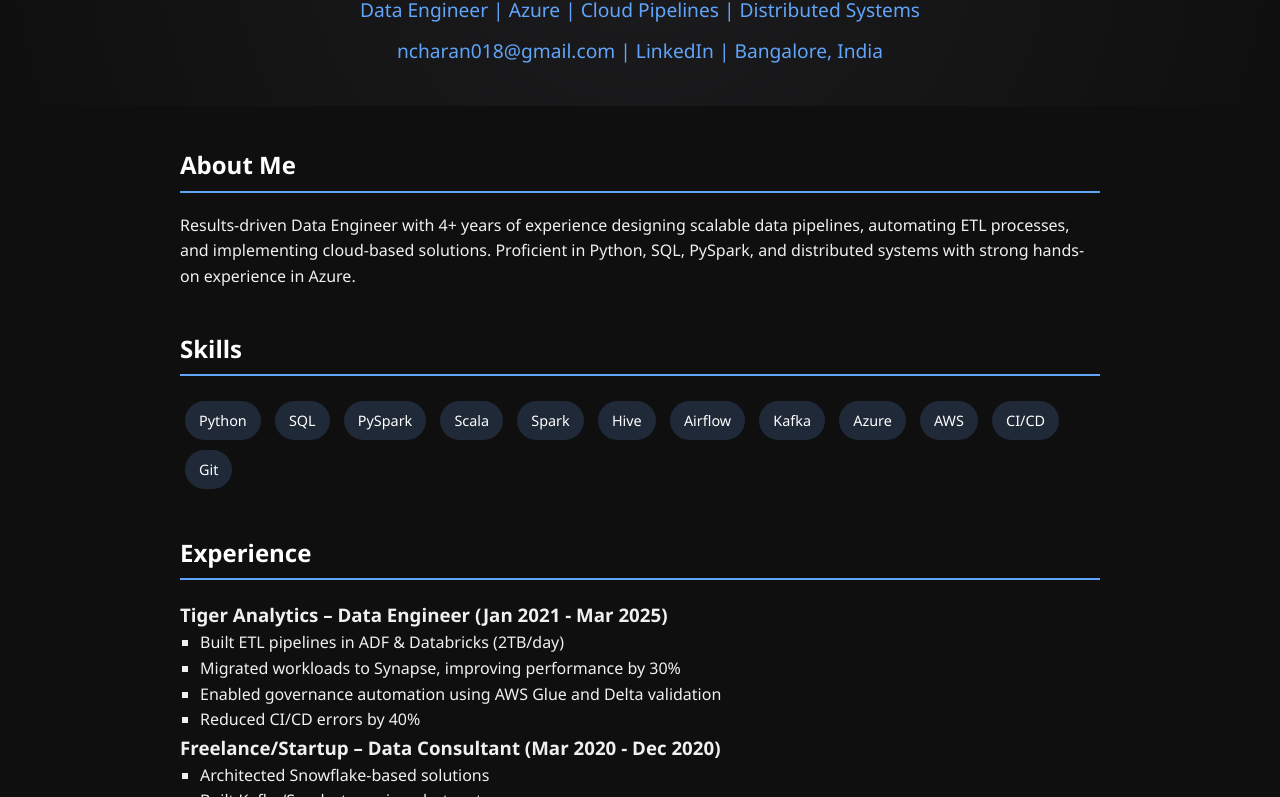
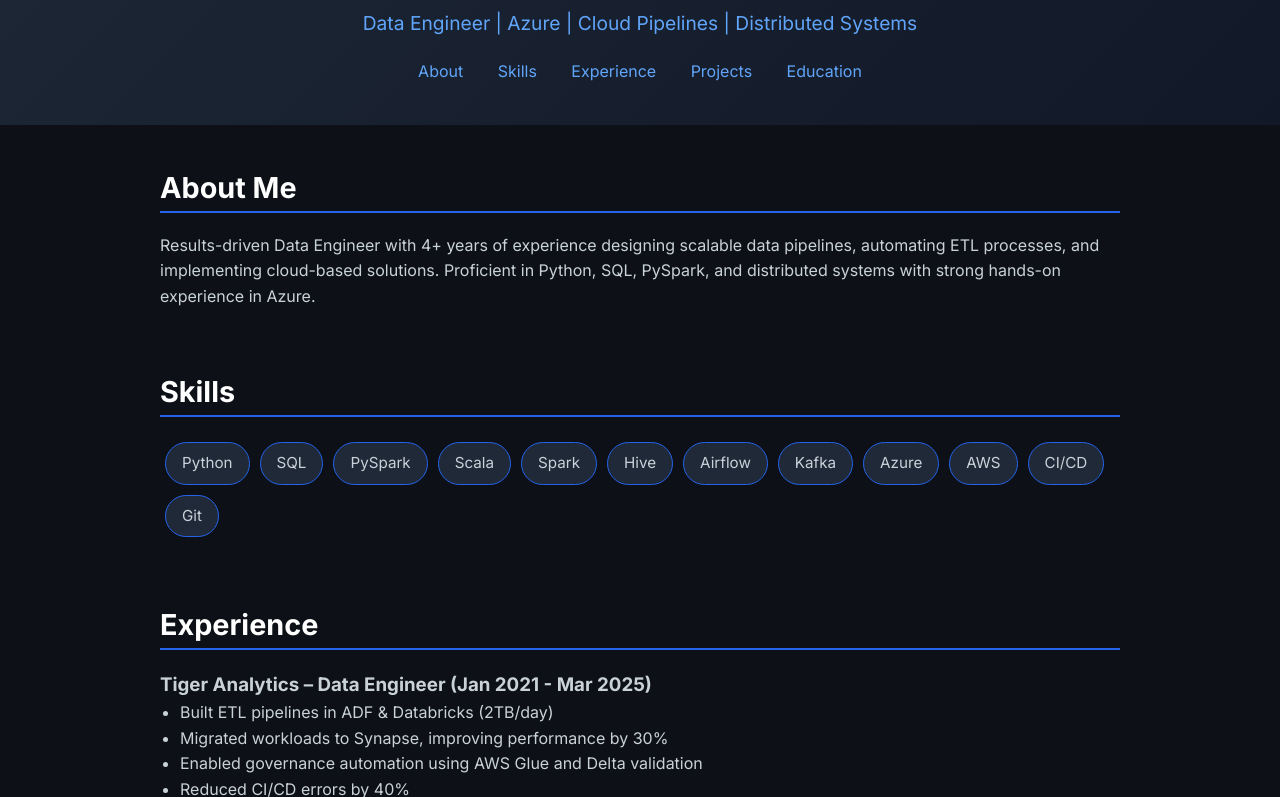
Before and after one commit to CUBE18/Crg-portfolio, a plain HTML site: page index.html in a window 1280 px wide. Shown: the part 299-1096 px from the top of the page. Drawn offline with Linux system fonts and the light colour scheme.

Commit message:
Update index.html

```diff
--- a/index.html
+++ b/index.html
@@ -4,108 +4,138 @@
   <meta name="viewport" content="width=device-width, initial-scale=1.0">
   <title>Charan N | Data Engineer</title>
   <style>
-    * {
-      box-sizing: border-box;
+    @import url('https://fonts.googleapis.com/css2?family=Inter:wght@400;600;700&display=swap');* {
   margin: 0;
   padding: 0;
+  box-sizing: border-box;
 }
+
 body {
-      font-family: 'Segoe UI', sans-serif;
-      background-color: #0f0f10;
-      color: #f0f0f0;
+  font-family: 'Inter', sans-serif;
+  background-color: #0d1117;
+  color: #c9d1d9;
   line-height: 1.6;
+  scroll-behavior: smooth;
 }
+
 header {
-      display: flex;
-      flex-direction: column;
-      align-items: center;
+  background: linear-gradient(135deg, #1f2937, #111827);
+  text-align: center;
   padding: 60px 20px 40px;
-      background: radial-gradient(circle, #1c1c1e 0%, #0f0f10 100%);
 }
+
 header img {
   width: 140px;
   height: 140px;
   border-radius: 50%;
+  object-fit: cover;
   margin-bottom: 20px;
-      object-fit: cover;
-      border: 3px solid #2d2d2f;
+  border: 4px solid #2563eb;
+  box-shadow: 0 0 15px rgba(37, 99, 235, 0.5);
 }
+
 header h1 {
-      font-size: 2.5rem;
+  font-size: 2.8rem;
   color: #ffffff;
 }
+
 header p {
   font-size: 1.2rem;
   color: #60a5fa;
-      margin-top: 10px;
+  margin-top: 8px;
 }
-    .section {
-      max-width: 960px;
-      margin: 40px auto;
-      padding: 0 20px;
+
+nav {
+  margin-top: 20px;
 }
-    .section h2 {
+
+nav a {
+  margin: 0 15px;
+  color: #60a5fa;
+  text-decoration: none;
+  font-weight: 500;
+}
+
+.container {
+  max-width: 1000px;
+  margin: auto;
+  padding: 40px 20px;
+}
+
+section {
+  margin-bottom: 60px;
+  animation: fadeIn 1s ease-in-out;
+}
+
+section h2 {
+  font-size: 1.8rem;
+  border-bottom: 2px solid #2563eb;
+  margin-bottom: 20px;
   color: #ffffff;
-      border-bottom: 2px solid #60a5fa;
-      padding-bottom: 6px;
-      margin-bottom: 20px;
 }
+
+.skills span {
+  display: inline-block;
+  background-color: #1f2937;
+  border: 1px solid #2563eb;
+  color: #c9d1d9;
+  padding: 8px 16px;
+  margin: 5px;
+  border-radius: 30px;
+  font-size: 0.95rem;
+}
+
 ul {
-      list-style-type: square;
   padding-left: 20px;
 }
-    .skills span {
-      background-color: #1f2937;
-      padding: 8px 14px;
-      margin: 5px;
-      display: inline-block;
-      border-radius: 20px;
-      font-size: 0.9rem;
-      color: #ffffff;
-    }
+
 footer {
   text-align: center;
-      margin-top: 60px;
   padding: 20px;
-      background-color: #1c1c1e;
-      color: #888;
-      font-size: 0.9rem;
+  background-color: #111827;
+  color: #6b7280;
 }
+
 a {
   color: #60a5fa;
   text-decoration: none;
 }
+
 a:hover {
   text-decoration: underline;
 }
+
+@keyframes fadeIn {
+  from { opacity: 0; transform: translateY(20px); }
+  to { opacity: 1; transform: translateY(0); }
+}
+
   </style>
 </head>
 <body>
   <header>
-    <img src="https://lh3.googleusercontent.com/pw/AP1GczPVR7cFhUL1BQYPcfwzkZoGOPyoP8zNjr4_EZkT1oEvHPFjF1FlONhUv5LwWICW-C_UfhXXrLw3YwNquFRUpZngJIBFTIvDiRLpKxtKTCeTqBB1pOay=w2400" alt="Charan Photo">
+    <img src="https://avatars.githubusercontent.com/u/9919?s=200&v=4" alt="Charan Avatar">
     <h1>Charan N</h1>
     <p>Data Engineer | Azure | Cloud Pipelines | Distributed Systems</p>
-    <p><a href="mailto:ncharan018@gmail.com">ncharan018@gmail.com</a> | <a href="https://linkedin.com/in/crg018" target="_blank">LinkedIn</a> | Bangalore, India</p>
-  </header>  <section class="section" id="about">
+    <nav>
+      <a href="#about">About</a>
+      <a href="#skills">Skills</a>
+      <a href="#experience">Experience</a>
+      <a href="#projects">Projects</a>
+      <a href="#education">Education</a>
+    </nav>
+  </header>  <main class="container">
+    <section id="about">
       <h2>About Me</h2>
       <p>Results-driven Data Engineer with 4+ years of experience designing scalable data pipelines, automating ETL processes, and implementing cloud-based solutions. Proficient in Python, SQL, PySpark, and distributed systems with strong hands-on experience in Azure.</p>
-  </section>  <section class="section" id="skills">
+    </section><section id="skills">
   <h2>Skills</h2>
   <div class="skills">
-      <span>Python</span>
-      <span>SQL</span>
-      <span>PySpark</span>
-      <span>Scala</span>
-      <span>Spark</span>
-      <span>Hive</span>
-      <span>Airflow</span>
-      <span>Kafka</span>
-      <span>Azure</span>
-      <span>AWS</span>
-      <span>CI/CD</span>
-      <span>Git</span>
+    <span>Python</span><span>SQL</span><span>PySpark</span><span>Scala</span><span>Spark</span><span>Hive</span><span>Airflow</span><span>Kafka</span><span>Azure</span><span>AWS</span><span>CI/CD</span><span>Git</span>
   </div>
-  </section>  <section class="section" id="experience">
+</section>
+
+<section id="experience">
   <h2>Experience</h2>
   <h3>Tiger Analytics – Data Engineer (Jan 2021 - Mar 2025)</h3>
   <ul>
@@ -124,20 +154,26 @@
     <li>Created Google Analytics dashboards</li>
     <li>Ran A/B tests improving engagement by 15%</li>
   </ul>
-  </section>  <section class="section" id="projects">
+</section>
+
+<section id="projects">
   <h2>Projects</h2>
   <ul>
     <li><strong>PnL Attribution Engine:</strong> Built ETL for capital data; improved delivery by 35%</li>
     <li><strong>Lineage Tracker:</strong> Added audit logs for schema changes</li>
     <li><strong>Forecast Platform:</strong> Enabled PySpark predictive pipelines</li>
   </ul>
-  </section>  <section class="section" id="education">
+</section>
+
+<section id="education">
   <h2>Education</h2>
   <ul>
     <li>MBA, Manipal University, Bangalore – 8.2 CGPA</li>
     <li>BE, PES University, Bangalore – 7.0 CGPA</li>
   </ul>
-  </section>  <footer>
+</section>
+
+  </main>  <footer>
     <p>© 2025 Charan N | Designed by CRG | Hosted on GitHub Pages</p>
   </footer>
 </body>
```
Lines whose indentation alone changed are shown as unchanged.
